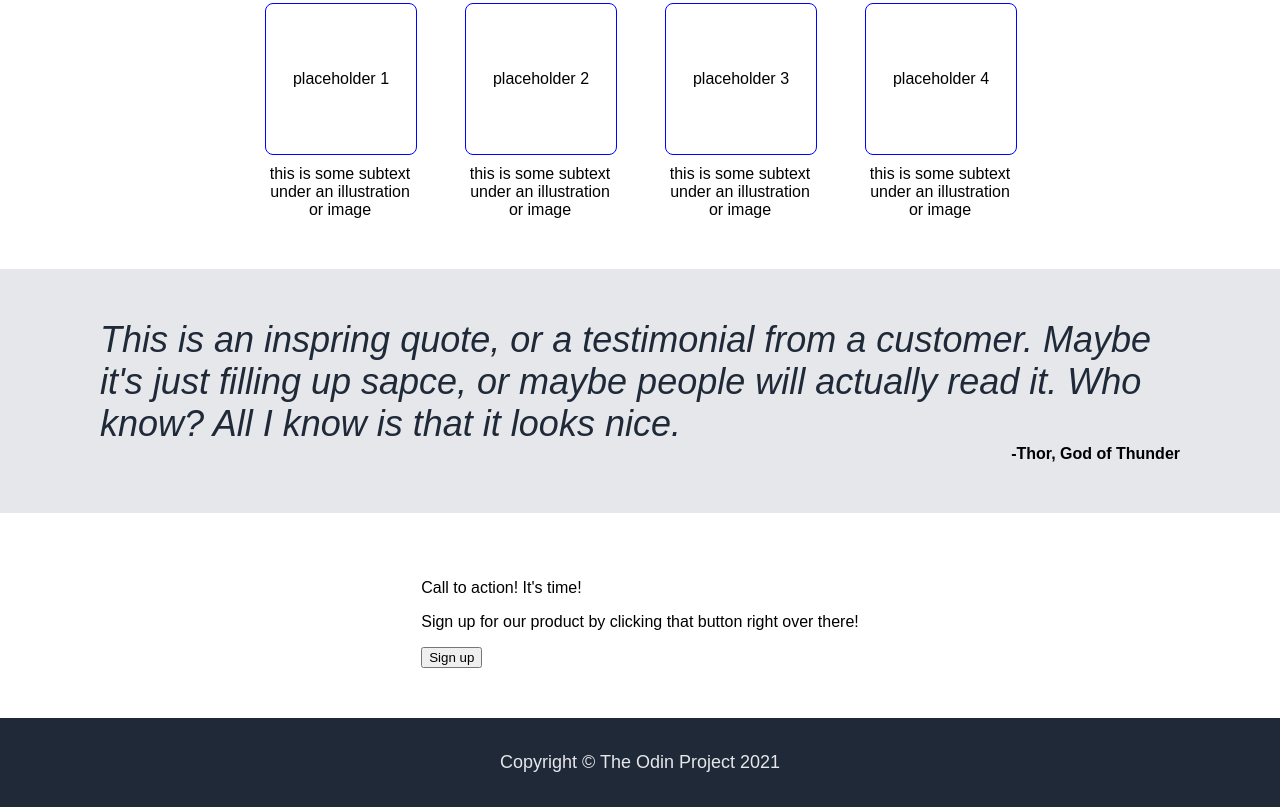
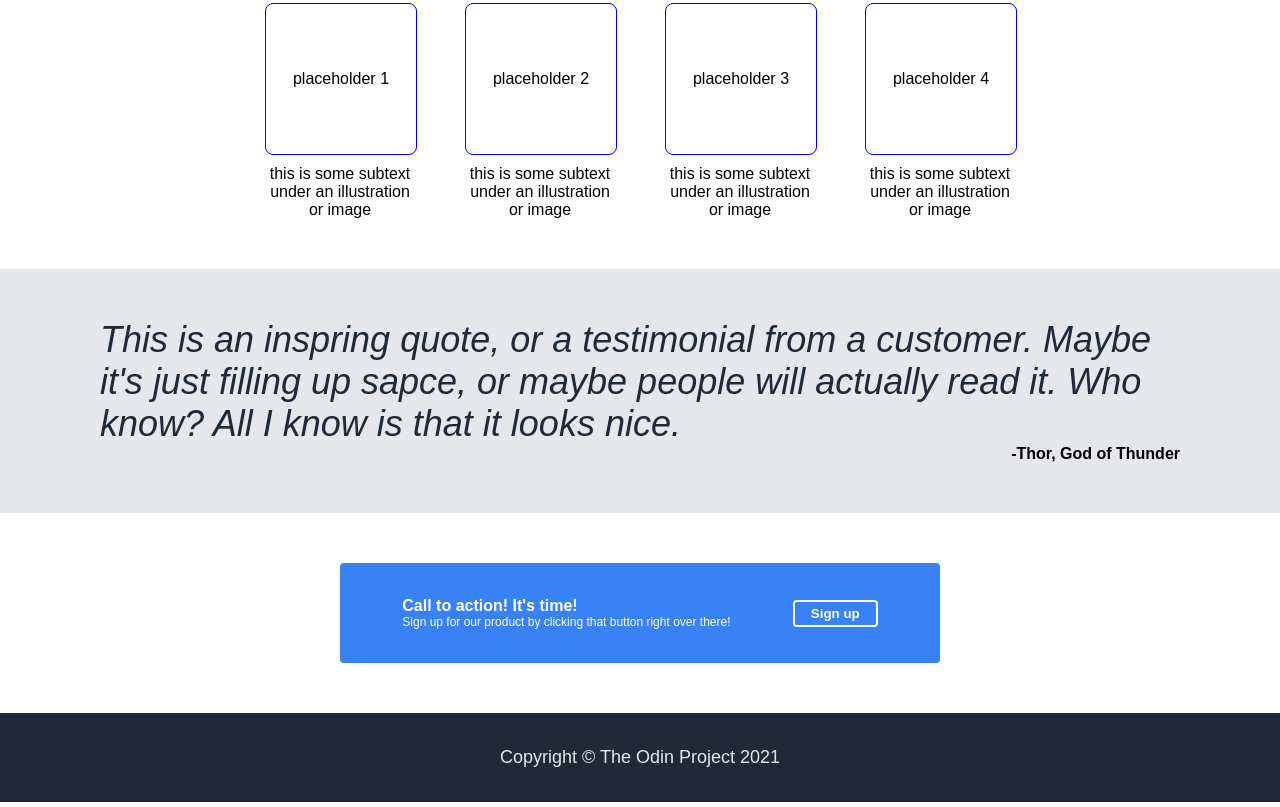
Before and after one commit to ddel641/odin-landing-page, a plain HTML site: page index.html in a window 1280 px wide. Shown: the part 539-1346 px from the top of the page. Drawn offline with Linux system fonts and the light colour scheme.

Commit message:
Add styles for Section 4, Call to action

```diff
--- a/index.html
+++ b/index.html
@@ -62,11 +62,13 @@
 
         <div class="section-4">
             <div class="action-box">
-                <p class="action-headline">Call to action! It's time!</p>
-                <p class="action-text">
-                    Sign up for our product by clicking that button right over there!
-                </p>
-                <button class="action-button">Sign up</button>
+                <div class="action-text">
+                    <div class="action-headline">Call to action! It's time!</div>
+                    <div class="action-body">
+                        Sign up for our product by clicking that button right over there!
+                </div>
+                </div>
+                <button type="button" class="invert">Sign up</button>
             </div>
         </div>
     </div>
--- a/style.css
+++ b/style.css
@@ -81,14 +81,23 @@ ul.menu {
     margin-bottom: 8px;
 }
 
-button.signup {
+.action-box,
+button {
+    background-color: #3882f6;
     color: white;
-    font-weight: bold;
-    background-color: #3882f6;
     border: none;
     border-radius: 4px;
+}
+
+button {
+    font-weight: bold;
     padding: 4px 16px;
+}
 
+button.invert {
+    border: 2px;
+    border-style: solid;
+    border-color: white;
 }
 
 .section-1-img {
@@ -140,6 +149,29 @@ button.signup {
     display: flex;
     flex-direction: column;
     justify-content: center;
+    align-items: center;
+}
+
+.action-box{
+    display: flex;
+    align-items: center;
+    justify-content: space-evenly;
+    height: 100px;
+    width: 600px;
+}
+
+
+.action-text {
+    display: flex;
+    flex-direction: column;
+}
+
+.action-headline {
+    font-weight: bold;
+}
+
+.action-body {
+    font-size: 12px;
 }
 
 .quote-text {
```
